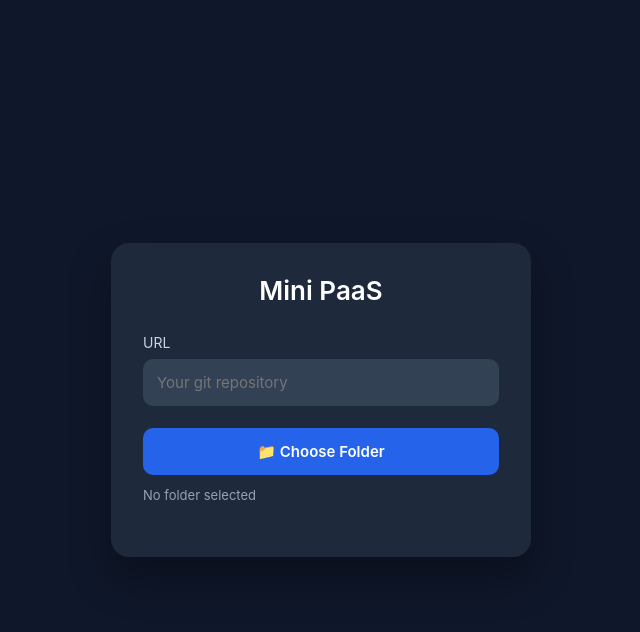
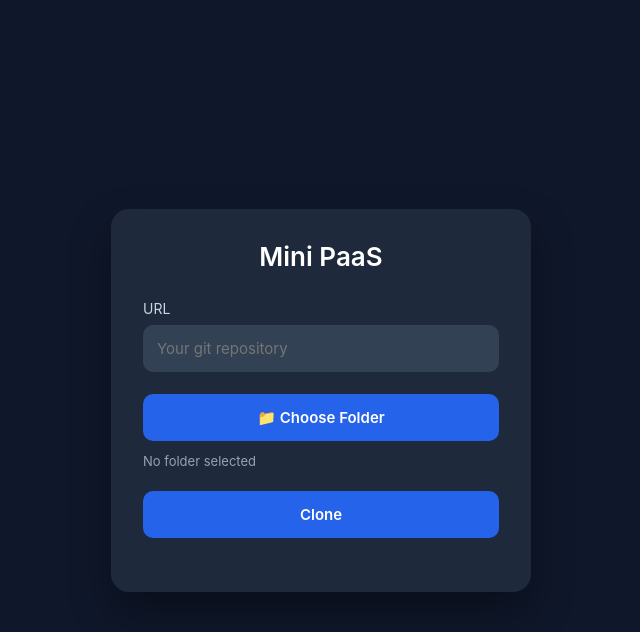
Before and after one commit to MaksimSobak/mini-paas, a FastAPI app: page / in a window 1280 px wide. Shown: the top 632 px of the page, without its empty margins (319-959 px from the left). Run offline with FastAPI, Linux system fonts and the light colour scheme.

Commit message:
Adjusted code for the first functionality

```diff
--- a/src/main.py
+++ b/src/main.py
@@ -1,4 +1,7 @@
+import subprocess
+
 from fastapi import FastAPI, Request
+from fastapi.responses import JSONResponse
 from fastapi.staticfiles import StaticFiles
 from fastapi.templating import Jinja2Templates
 
@@ -15,3 +18,18 @@ async def home(request: Request):
         request=request,
         name="index.html",
     )
+
+
+@app.post("/clone")
+async def clone():
+
+    subprocess.run(
+        ["bash", "scripts/clone.sh"],
+        check=True,
+    )
+
+    return JSONResponse(
+        {
+            "message": "Clone script executed successfully."
+        }
+    )
--- a/src/static/js/script.js
+++ b/src/static/js/script.js
@@ -17,3 +17,17 @@ button.addEventListener("click", async () => {
     }
 
 });
+
+const cloneButton = document.getElementById("cloneButton");
+
+cloneButton.addEventListener("click", async () => {
+
+    const response = await fetch("/clone", {
+        method: "POST"
+    });
+
+    const data = await response.json();
+
+    alert(data.message);
+
+});
--- a/src/templates/index.html
+++ b/src/templates/index.html
@@ -32,6 +32,11 @@
             No folder selected
         </div>
     </div>
+    <div class="field">
+        <button id="cloneButton">
+            Clone
+        </button>
+    </div>
 
 </div>
 
```
Also changed, not shown: 1 other file.
